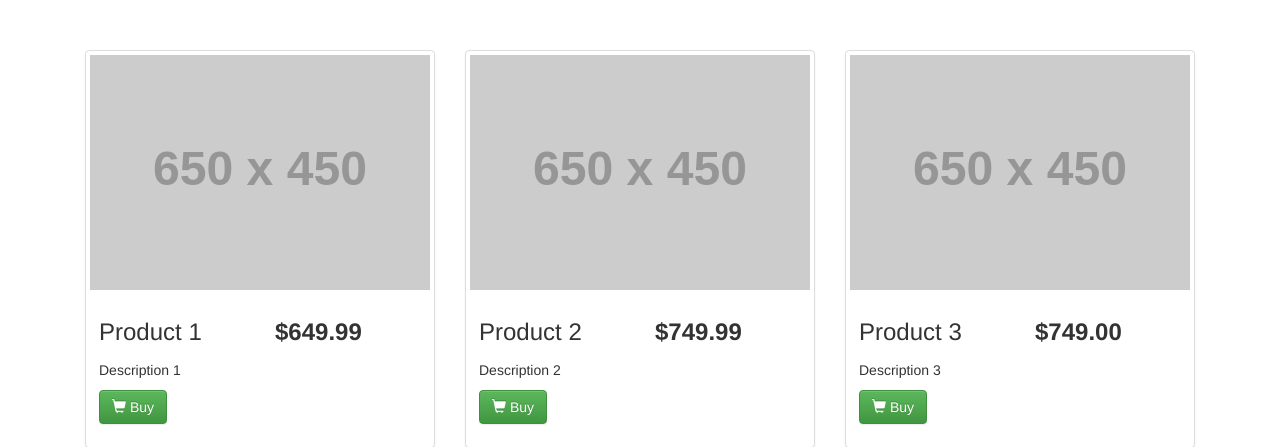
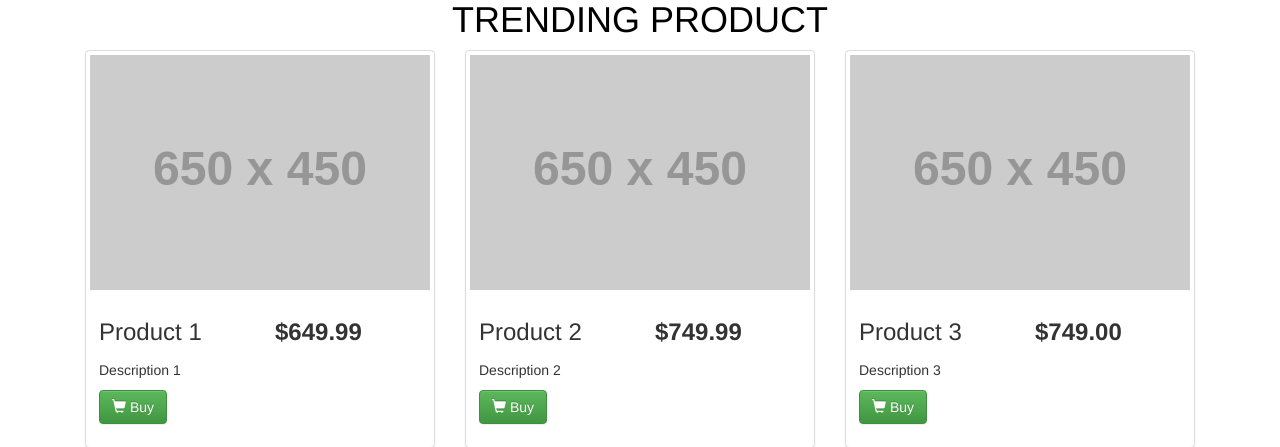
Before and after one commit to ballpor98/TheDarkCompany, a Django app: page /shop/ in a window 1280 px wide. Shown: the part 320-767 px from the top of the page. Run offline with Django 3.2, Linux system fonts and the light colour scheme; grey boxes labelled with a size stand in for pictures from a placeholder-image service; some libraries are stand-ins or nearby versions.

Commit message:
will update index

```diff
--- a/gamingSpot/shop/templates/shop/index.html
+++ b/gamingSpot/shop/templates/shop/index.html
@@ -48,8 +48,7 @@
     </a>
 </div>
 
-<h1 align="center" style="color:white;"" > TRENDING PRODUCT </h1>
-
+    <h1 align="center" style="color:black;"" > TRENDING PRODUCT </h1>
 
 <div class="container">
     <div class="row">
```
